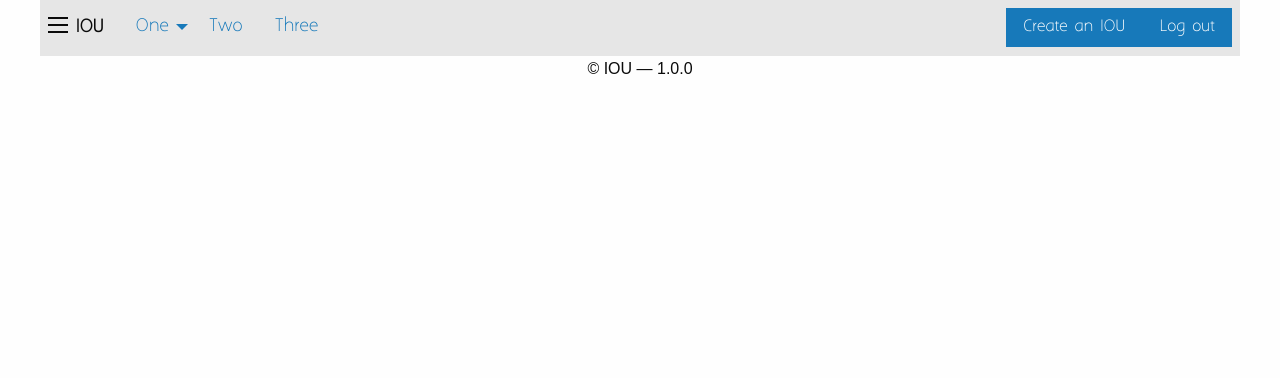
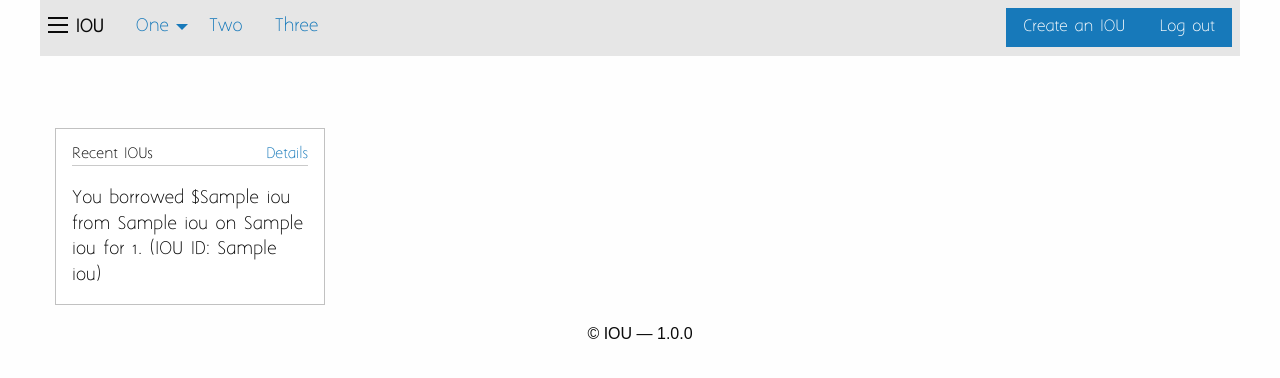
Before and after one commit to nfichter/iou, a Flask app: template templates/home.html in a window 1280 px wide. Shown: the top 378 px of the page. Run offline with Flask 2, Linux system fonts and the light colour scheme; the template is opened without the code that fills it: most values are stand-ins (such as "Sample title", 1, 10 or a date in 2020).

Commit message:
Working on home page

```diff
--- a/app.py
+++ b/app.py
@@ -65,33 +65,40 @@ def create():
 	note = request.form.get("note")
 	amount = request.form.get("amount")
 	if request.form.get("lendOrBorrow") == "lending":
+		borrowOrLend = "lend"
 		if request.form.get("otherAccount") == "yes":
+			accountOrName = "account"
 			if users.get_user(request.form.get("accountName")) is not None:
 				borrower = users.get_user(request.form.get("accountName"))["id"]
 				lender = users.get_user(session["username"])["id"]
 			else:
 				return redirect(url_for("new", messages="User does not exist."))
 		else:
+			accountOrName = "name"
 			borrower = request.form.get("accountName")
 			lender = users.get_user(session["username"])["id"]
 	else:
+		borrowOrLend = "borrow"
 		if request.form.get("otherAccount") == "yes":
+			accountOrName = "account"
 			if users.get_user(request.form.get("accountName")) is not None:
 				lender = users.get_user(request.form.get("accountName"))["id"]
 				borrower = users.get_user(session["username"])["id"]
 			else:
 				return redirect(url_for("new", messages="User does not exist."))
 		else:
+			accountOrName = "name"
 			lender = request.form.get("accountName")
 			borrower = users.get_user(session["username"])["id"]
-	iou.create(note,amount,lender,borrower)
+	iou.create(note,amount,lender,borrower,borrowOrLend,accountOrName)
 	return redirect("/home") #redirect to newly created iou page once ready
 
 @app.route("/home")
 def home():
 	if not "username" in session:
 		return redirect("/")
-	return render_template("home.html")
+	userID = users.get_user(session["username"])["id"]
+	return render_template("home.html",iouList=iou.getIOUs(userID),userID=userID)
 
 @app.route("/new")
 def new():
--- a/templates/home.html
+++ b/templates/home.html
@@ -8,3 +8,31 @@
   </ul>
 </div>
 {% endblock %}
+
+{% block body %}
+
+<br><br><br>
+
+<div class="row">
+	<div class="small-3 columns">
+		<div class="callout">
+			<span class="smalltext float-left">Recent IOUs</span>
+			<span class="smalltext float-right"><a href="/ious">Details</a></span>
+			<hr>
+			{% if iouList is none %}
+				<p>You don't have any IOUs.<p>
+				<a class="button" href="/new">Create one!</a>
+			{% else %}
+				{% for iou in iouList %}
+					{% if iou[4] == userID %}
+						<p>You lent ${{iou[1]}} to {{iou[5]}} on {{iou[3]}} for {{iou[0]}}. (IOU ID: {{iou[10]}})</p>
+					{% else %}
+						<p>You borrowed ${{iou[1]}} from {{iou[5]}} on {{iou[3]}} for {{iou[0]}}. (IOU ID: {{iou[10]}})</p>
+					{% endif %}
+				{% endfor %}
+			{% endif %}
+		</div>
+	</div>
+</div>
+
+{% endblock %}
--- a/utils/init.py
+++ b/utils/init.py
@@ -13,7 +13,7 @@ c = db.cursor()
 q = "CREATE TABLE users(username TEXT, password TEXT, email TEXT, userID INTEGER)"
 c.execute(q)
 
-q = "CREATE TABLE ious(note TEXT, amount INTEGER, dateCreated FLOAT, dateModified FLOAT, userIDLender INTEGER, userIDBorrower INTEGER, completed INTEGER, iouID INTEGER)"
+q = "CREATE TABLE ious(note TEXT, amount INTEGER, dateCreated FLOAT, dateModified FLOAT, userIDLender INTEGER, userIDBorrower INTEGER, borrowOrLend TEXT, accountOrName TEXT, completed INTEGER, iouID INTEGER)"
 c.execute(q)
 
 db.commit()
```
Also changed, not shown: templates/new.html (+3 -7 lines), utils/iou.py (+20 -2 lines).
